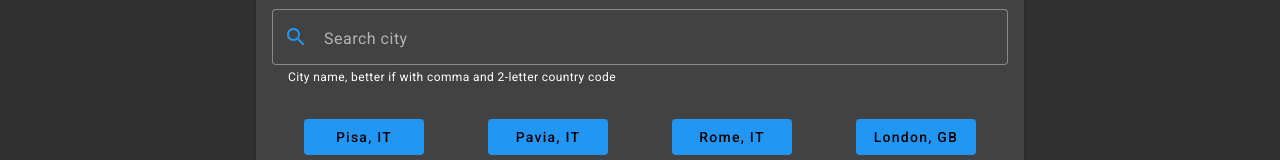
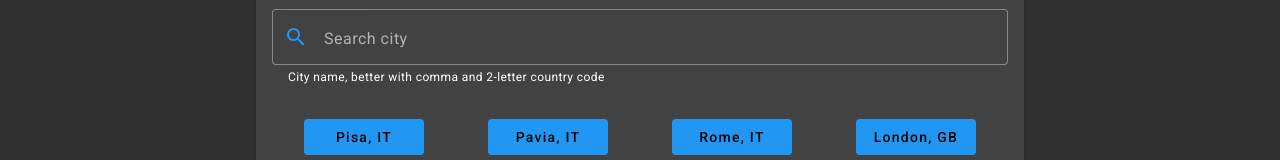
Before and after one commit to syrenly/weather-forecast, an Angular app: page /home in a window 1280 px wide. Shown: the part 343-503 px from the top of the page. Built offline with nearby package versions, Linux system fonts and the light colour scheme.

Commit message:
updated default message

```diff
--- a/src/app/ui-components/searchbar/searchbar.component.ts
+++ b/src/app/ui-components/searchbar/searchbar.component.ts
@@ -16,7 +16,7 @@ import { SearchService } from "../../services/search.service";
 import { ICitySearchResult, ICityWeather } from "../../types/city-types";
 
 type SearchStatus = "loading" | 400 | 401 | 429 | 404 | "serverError" | "completed" | "pristine";
-const DEFAULT_HINT = "City name, better if with comma and 2-letter country code";
+const DEFAULT_HINT = "City name, better with comma and 2-letter country code";
 /**
  * Search for the city to know which weather conditions there are. It will navigate to the ForecastComponent to show details.
  */
```
Also changed, not shown: 1 other file (tests, documents, lock files or other folders).
